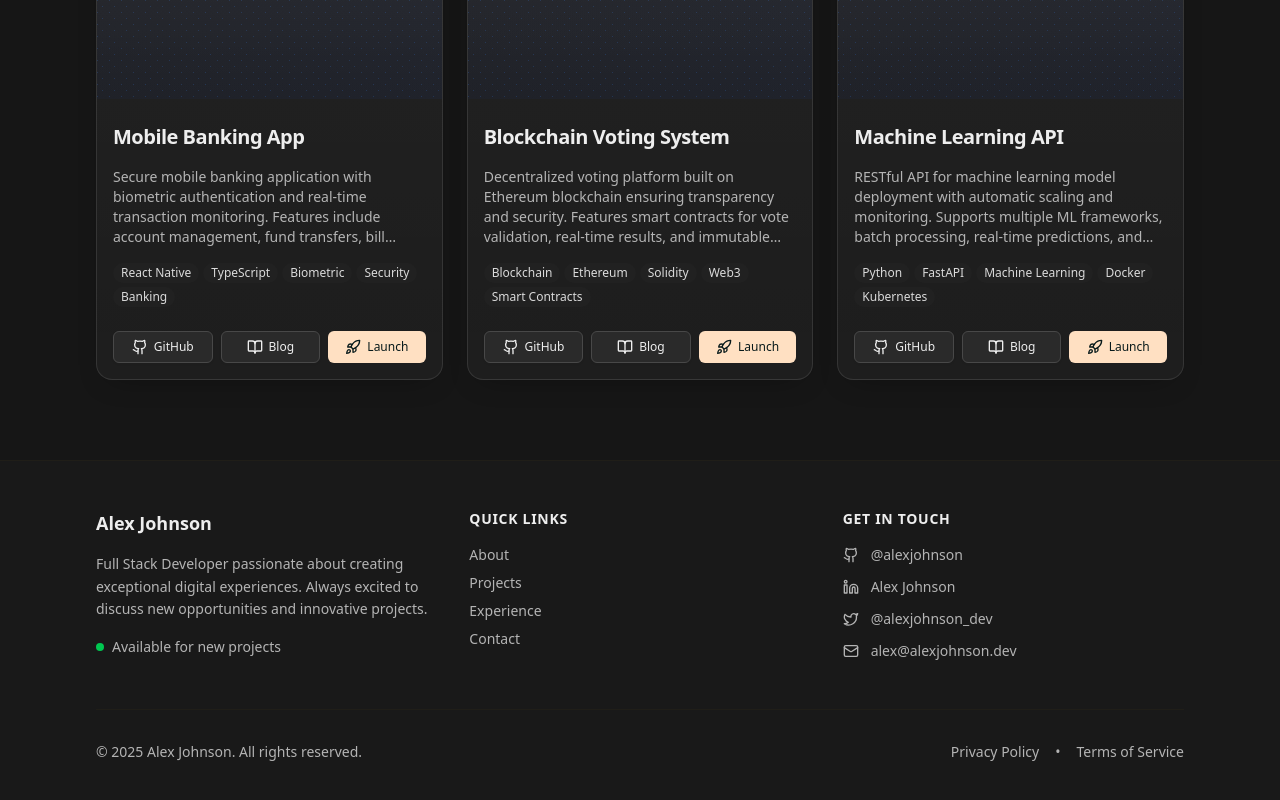
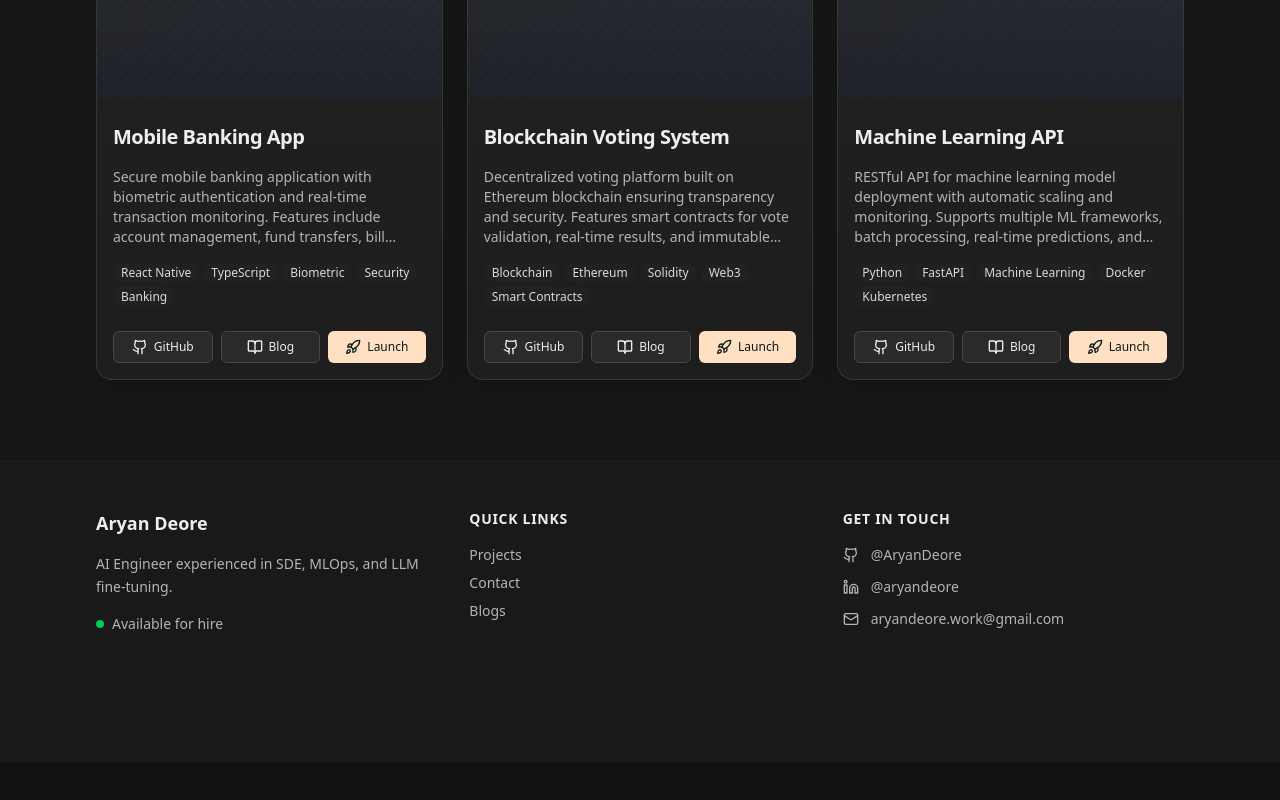
Before and after one commit to AryanDeore/portfolio, a Next.js app: page / in a window 1280 px wide. Shown: the part 1876-2676 px from the top of the page. After the commit the page ends 2639 px from the top, so only its background shows below. Built offline with nearby package versions, Linux system fonts and the light colour scheme.

Commit message:
fixed linters

```diff
--- a/src/app/layout.tsx
+++ b/src/app/layout.tsx
@@ -4,7 +4,7 @@ import "./globals.css";
 import { StickyNav } from "@/components/ui/sticky-navbar";
 import { Footer } from "@/components/layout/footer";
 import { ThemeProvider } from "@/components/theme-provider";
-import { Home as HomeIcon, User, MessageSquare, Briefcase } from "lucide-react";
+import { Home as HomeIcon, Briefcase } from "lucide-react";
 import Image from "next/image";
 
 const geistSans = Geist({
--- a/src/app/page.tsx
+++ b/src/app/page.tsx
@@ -3,7 +3,7 @@
 import { useState, useMemo } from "react";
 import { HeroSection } from "@/components/hero-section";
 import { MaxWidthWrapper } from "@/components/layout/max-width-wrapper";
-import { ProjectCard, ProjectSectionHeader } from "@/components/ui/project-card";
+import { ProjectCard } from "@/components/ui/project-card";
 import { TagFilter } from "@/components/ui/tag-filter";
 
 // Project data with comprehensive tags
--- a/src/components/layout/footer.tsx
+++ b/src/components/layout/footer.tsx
@@ -1,43 +1,38 @@
 "use client";
 
-import { Mail, Github, Linkedin, Twitter, ExternalLink } from "lucide-react";
+import { Mail, Github, Linkedin, ExternalLink } from "lucide-react";
 import { MaxWidthWrapper } from "@/components/layout/max-width-wrapper";
 
 export function Footer() {
-  const currentYear = new Date().getFullYear();
 
   const socialLinks = [
     {
       name: "GitHub",
       icon: Github,
-      href: "https://github.com/alexjohnson",
-      label: "@alexjohnson"
+      href: "https://github.com/AryanDeore",
+      label: "@AryanDeore"
     },
     {
       name: "LinkedIn",
       icon: Linkedin,
-      href: "https://linkedin.com/in/alexjohnson-dev",
-      label: "Alex Johnson"
-    },
-    {
-      name: "Twitter",
-      icon: Twitter,
-      href: "https://twitter.com/alexjohnson_dev",
-      label: "@alexjohnson_dev"
+      href: "https://linkedin.com/in/aryandeore",
+      label: "@aryandeore"
     },
     {
       name: "Email",
       icon: Mail,
       href: "mailto:alex@alexjohnson.dev",
-      label: "alex@alexjohnson.dev"
+      label: "aryandeore.work@gmail.com"
     }
   ];
 
   const quickLinks = [
-    { name: "About", href: "#about" },
+    // { name: "About", href: "#about" },
     { name: "Projects", href: "#projects" },
-    { name: "Experience", href: "#experience" },
-    { name: "Contact", href: "#contact" }
+    // { name: "Experience", href: "#experience" },
+    { name: "Contact", href: "#contact" },
+    { name: "Blogs", href: "/blogs" }
+
   ];
 
   return (
@@ -46,14 +41,13 @@ export function Footer() {
         <div className="grid grid-cols-1 md:grid-cols-3 gap-8">
           {/* Brand Section */}
           <div className="space-y-4">
-            <h3 className="text-lg font-semibold">Alex Johnson</h3>
+            <h3 className="text-lg font-semibold">Aryan Deore</h3>
             <p className="text-sm text-muted-foreground leading-relaxed">
-              Full Stack Developer passionate about creating exceptional digital experiences.
-              Always excited to discuss new opportunities and innovative projects.
+              AI Engineer experienced in SDE, MLOps, and LLM fine-tuning.
             </p>
             <div className="flex items-center gap-2">
               <div className="h-2 w-2 bg-green-500 rounded-full animate-pulse"></div>
-              <span className="text-sm text-muted-foreground">Available for new projects</span>
+              <span className="text-sm text-muted-foreground">Available for hire</span>
             </div>
           </div>
 
@@ -99,10 +93,10 @@ export function Footer() {
 
         {/* Bottom Section */}
         <div className="border-t mt-12 pt-8 flex flex-col md:flex-row justify-between items-center gap-4">
-          <p className="text-sm text-muted-foreground">
-            © {currentYear} Alex Johnson. All rights reserved.
-          </p>
-          <div className="flex items-center gap-4 text-sm text-muted-foreground">
+          {/* <p className="text-sm text-muted-foreground">
+            © {currentYear} Aryan Deore. All rights reserved.
+          </p> */}
+          {/* <div className="flex items-center gap-4 text-sm text-muted-foreground">
             <a href="#privacy" className="hover:text-foreground transition-colors">
               Privacy Policy
             </a>
@@ -110,7 +104,7 @@ export function Footer() {
             <a href="#terms" className="hover:text-foreground transition-colors">
               Terms of Service
             </a>
-          </div>
+          </div> */}
         </div>
       </MaxWidthWrapper>
     </footer>
--- a/src/components/ui/chat-input.tsx
+++ b/src/components/ui/chat-input.tsx
@@ -4,7 +4,6 @@ import { useState, useEffect, useRef } from "react";
 import { Send } from "lucide-react";
 import { useTypingAnimation } from "@/lib/use-typing-animation";
 import { HeroPill } from "@/components/ui/hero-pill";
-import { Button } from "@/components/ui/button";
 
 interface ChatInputProps {
   onSubmit?: (message: string) => void;
@@ -54,7 +53,6 @@ export function ChatInput({ onSubmit, placeholder, hidePills = false }: ChatInpu
       }
 
       const container = marqueeRef.current;
-      const containerWidth = container.offsetWidth;
       const contentWidth = container.scrollWidth / 2; // Divide by 2 since we duplicate content
 
       // Move position
--- a/src/components/ui/project-card.tsx
+++ b/src/components/ui/project-card.tsx
@@ -1,10 +1,10 @@
 "use client";
 
 import * as React from "react";
-import { ExternalLink, Github, ChevronRight, BookOpen, Rocket } from "lucide-react";
+import { Github, ChevronRight, BookOpen, Rocket } from "lucide-react";
 import Image from "next/image";
 import { cn } from "@/lib/utils";
-import { Card, CardContent, CardFooter, CardHeader, CardTitle } from "@/components/ui/card";
+import { Card } from "@/components/ui/card";
 import { Button } from "@/components/ui/button";
 import { Tooltip, TooltipContent, TooltipProvider, TooltipTrigger } from "@/components/ui/tooltip";
 
@@ -75,20 +75,14 @@ export function ProjectCard({
   githubUrl,
   blogUrl,
   launchUrl,
-  status,
   className,
 }: ProjectCardProps) {
   const [imageLoading, setImageLoading] = React.useState(true);
-  const [showFullDescription, setShowFullDescription] = React.useState(false);
 
   const combinedDescription = description.join(" ");
   const maxVisibleTags = 5;
-  const overflowTagCount = Math.max(0, tags.length - maxVisibleTags);
   const visibleTags = tags.slice(0, maxVisibleTags);
 
-  const handleReadMore = () => {
-    setShowFullDescription(!showFullDescription);
-  };
 
   const handleTagClick = (tag: string) => {
     console.log(`Tag clicked: ${tag}`);
--- a/src/components/ui/sticky-navbar.tsx
+++ b/src/components/ui/sticky-navbar.tsx
@@ -28,7 +28,7 @@ export const StickyNav = ({
   const [visible, setVisible] = useState(true); // Always start visible
   const [isMobileMenuOpen, setIsMobileMenuOpen] = useState(false);
 
-  useMotionValueEvent(scrollYProgress, "change", (current) => {
+  useMotionValueEvent(scrollYProgress, "change", () => {
     // Always keep navbar visible - sticky to top behavior
     setVisible(true);
   });
--- a/src/components/ui/tag-filter.tsx
+++ b/src/components/ui/tag-filter.tsx
@@ -202,7 +202,7 @@ export function TagFilter({
       {/* No results message */}
       {searchQuery && filteredTags.length === 0 && (
         <div className="text-center py-8 text-muted-foreground">
-          <div className="text-sm">No tags found for "{searchQuery}"</div>
+          <div className="text-sm">No tags found for &quot;{searchQuery}&quot;</div>
           <button
             onClick={handleClearSearch}
             className="text-xs text-primary hover:text-primary/80 transition-colors mt-1"
```
